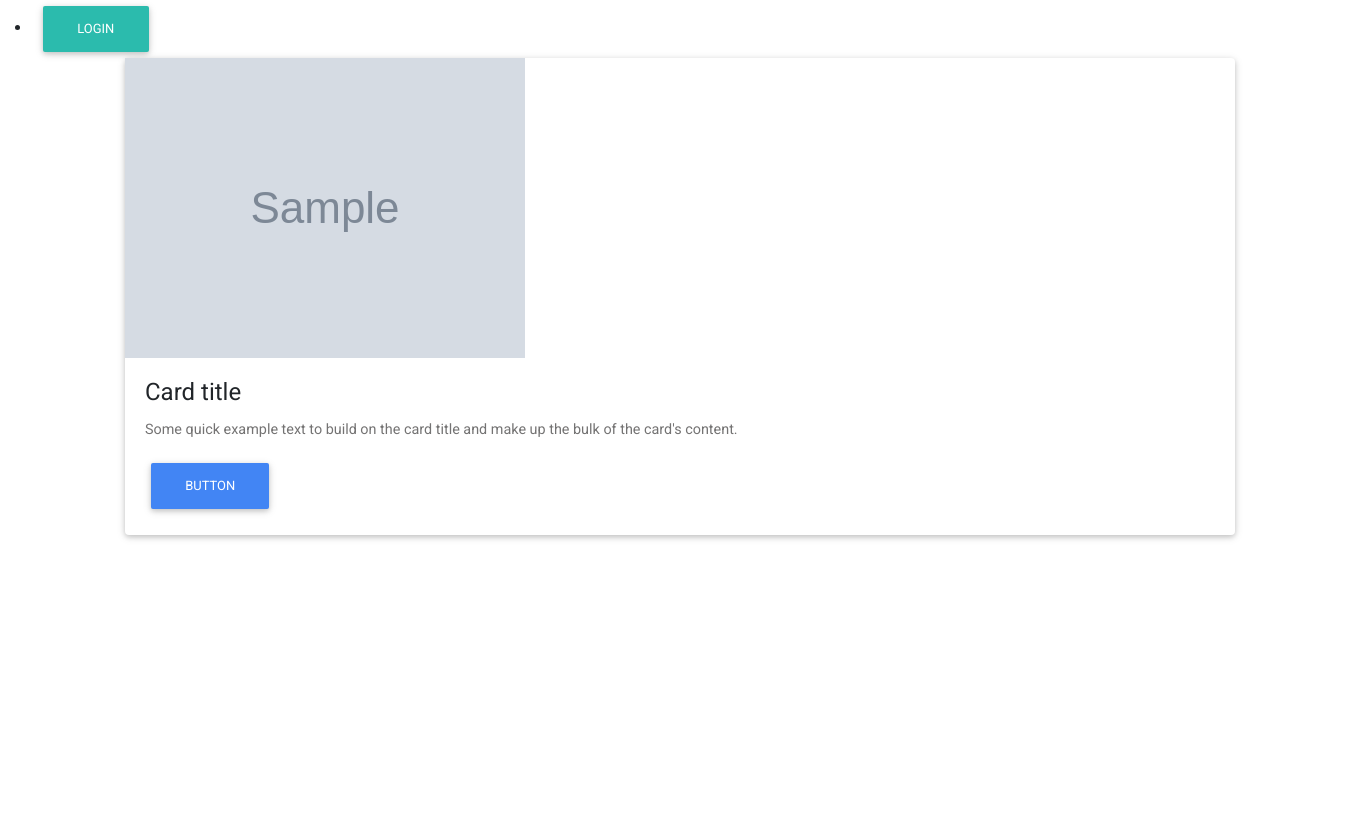
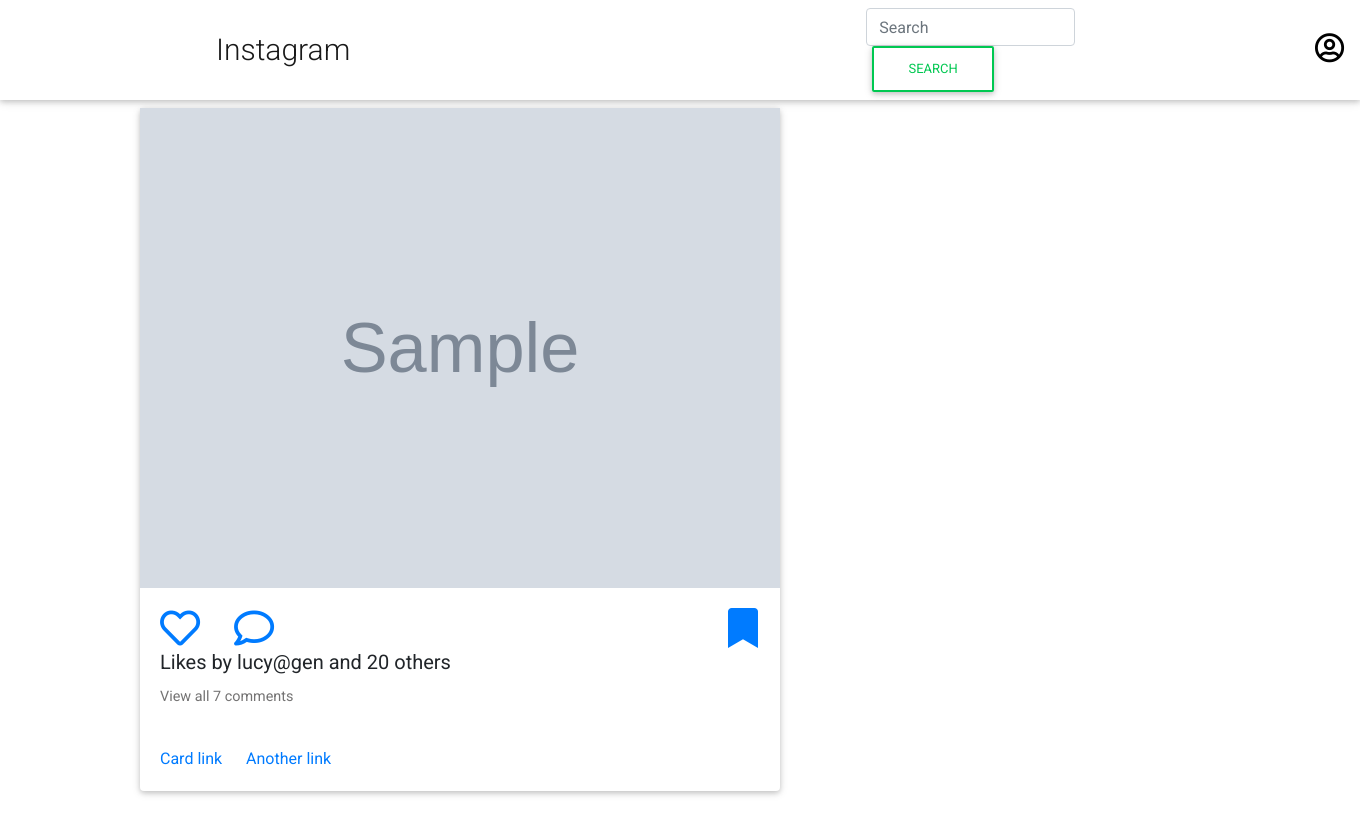
Before and after one commit to rowenarono95/Instagram-Clone, a Django app: page / in a window 1360 px wide. Before the commit the page ends 540 px from the top, so only its background shows below. Run offline with Django 3.2, Linux system fonts and the light colour scheme; tables that the repository leaves empty hold one stand-in row (values such as "Sample post"); grey boxes marked "Sample" are stand-in pictures; some libraries are stand-ins or nearby versions.

Commit message:
modified navbar

```diff
--- a/gramclone/templates/index.html
+++ b/gramclone/templates/index.html
@@ -1,34 +1,37 @@
 {% extends 'base.html' %}
 
 {% block content %}
-<!-- Card -->
-{%for post in images%}
-<div class="card">
 
-    <!-- Card image -->
+<div class="container">
+    <div class="row">
+        {%for post in images%}
+        <div class="col-md-8 mb-5">
+            <div class="card" style="width: 40rem;">
+                <img src="{{post.image.url}}" class="img-fluid">
+                <div class="card-body">
+                    <!-- <h4 <i class="far fa-heart"></i></h4> -->
+                    <a href="#" <i class="far fa-heart" style="font-size: 40px; width: 70px;"></i></a>
+                    <a href="#" <i class="far fa-comment" style="font-size: 40px;"></i></a>
+                    <a href="#" class="card-link"></a>
+                    <!-- <h5 <i class="far fa-comment"></i></h5> -->
+                    <a href="#" <i class="fas fa-bookmark" style="font-size: 40px; margin-left: 450px;"></i></a>
 
-    <div class="view overlay">
-        <img src="{{post.image.url}}" class="img-fluid">
-        <a href="#!">
-            <div class="mask rgba-white-slight"></div>
-        </a>
-    </div>
 
-    <!-- Card content -->
-    <div class="card-body">
+                    <h5 class="card-title">Likes by lucy@gen  and 20 others</h5>
+                    <p class="card-text">View all 7 comments</p>
+                </div>
+                <div class="card-body">
+                    <a href="#" class="card-link">Card link</a>
+                    <a href="#" class="card-link">Another link</a>
+                </div>
+            </div>
 
-        <!-- Title -->
-        <h4 class="card-title">Card title</h4>
-        <!-- Text -->
-        <p class="card-text">Some quick example text to build on the card title and make up the bulk of the card's
-            content.</p>
-        <!-- Button -->
-        <a href="#" class="btn btn-primary">Button</a>
+        </div>
+        {%endfor%}
 
+        <div class="col-md-4"></div>
     </div>
 
 </div>
-{%endfor%}
+
 {%endblock%}
-
-<!-- Card -->
--- a/gramclone/templates/navbar.html
+++ b/gramclone/templates/navbar.html
@@ -1,6 +1,6 @@
-
-<!--The search form above-->
-<div class="col-sm-6 col-md-6">
+<!--
+The search form above-->
+<!-- <div class="col-sm-6 col-md-6">
     {% if user.is_authenticated %}
     <ul>
       <li class="dropdown">
@@ -26,4 +26,28 @@
     </li>
 
     {% endif %}
+  </div> -->
+
+  <!DOCTYPE html>
+<html lang="en">
+<head>
+    <meta charset="UTF-8">
+    <meta name="viewport" content="width=device-width, initial-scale=1.0">
+    <title>Document</title>
+</head>
+<body>
+    <nav class="navbar navbar-expand-lg navbar-light bg-white mb-2">
+  <button class="navbar-toggler" type="button" data-toggle="collapse" data-target="#navbarTogglerDemo01" aria-controls="navbarTogglerDemo01" aria-expanded="false" aria-label="Toggle navigation">
+    <span class="navbar-toggler-icon"></span>
+  </button>
+  <div class="collapse navbar-collapse" id="navbarTogglerDemo01">
+    <a class="navbar-brand" style= "font-size: 30px; margin-left: 200px;" href="{% url 'home' %}">Instagram</a>
+    <form class="form-inline my-2 my-lg-0" style="margin-left: 500px;">
+      <input class="form-control mr-sm-2" type="search" placeholder="Search" aria-label="Search">
+      <button class="btn btn-outline-success my-2 my-sm-0" type="submit">Search</button>
+    </form>
+    <a href="{% url 'profile' %}"><i class="far fa-user-circle" style="font-size: 30px; margin-left: 210px; color: black;"></i></a>
   </div>
+</nav>
+</body>
+</html>
--- a/gramclone/urls.py
+++ b/gramclone/urls.py
@@ -6,6 +6,7 @@
 urlpatterns = [
     path('', views.home, name='home'),
     path('new_post/', views.new_post, name='new_post'),
+    path('profile/', views.profile, name='profile'),
 
 ]
 
--- a/gramclone/views.py
+++ b/gramclone/views.py
@@ -4,7 +4,7 @@
 
 from django.contrib.auth.decorators import login_required
 from .models import Post, Profile
-from .forms import NewPostForm
+from .forms import NewPostForm,UserUpdateForm,ProfileUpdateForm
 
 # Create your views here.
 def home(request):
```
Also changed, not shown: gramclone/forms.py (+14 -0 lines), gramclone/templates/profile.html (+6 -5 lines), media/new_post/dog.webp (added), media/new_post/profile2.jpeg (added).
